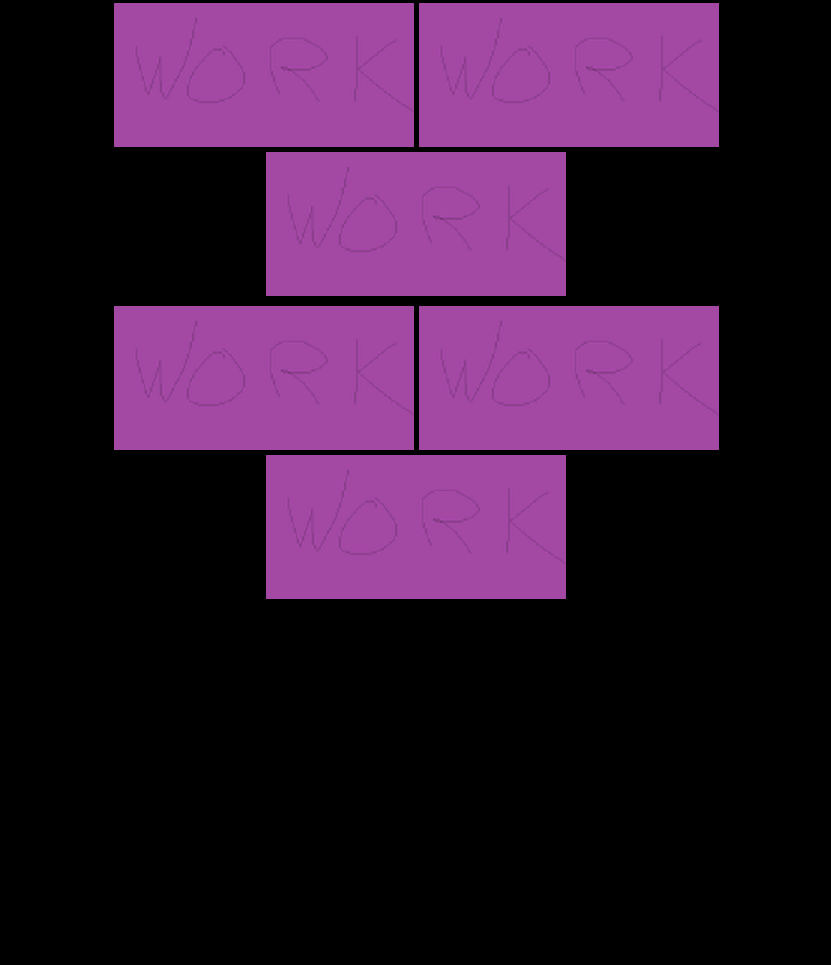
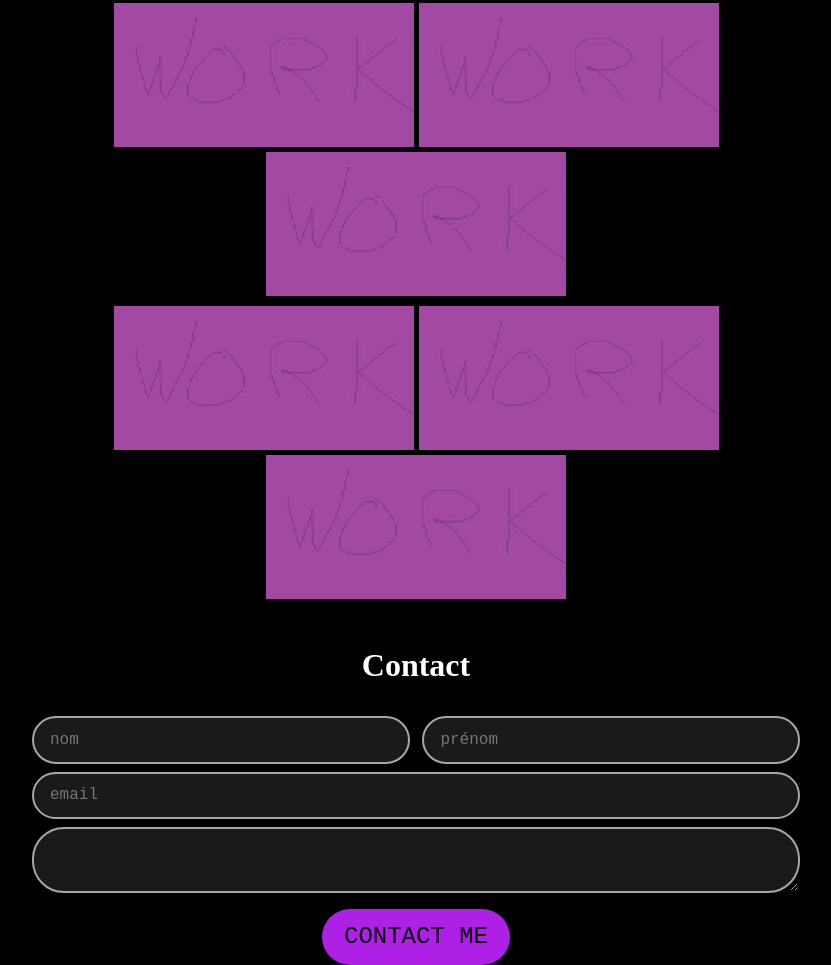
Before and after one commit to Kweeko/Portfolio, a plain HTML site: page index.html in a window 1280 px wide. Shown: the part 414-1379 px from the top of the page, without its empty margins (224-1055 px from the left). Before the commit the page ends 1023 px from the top, so only its background shows below. Drawn offline with Linux system fonts and the light colour scheme.

Commit message:
formulaire

```diff
--- a/css/index.css
+++ b/css/index.css
@@ -148,3 +148,56 @@ h2{
     background-size: 100%;
 
 }
+
+
+
+/* formulaire */
+form{
+    display: flex;
+    flex-direction: column;
+}
+
+form div{
+    display: flex;
+    gap: 0.8rem;
+}
+
+#nom{
+    width: 50%;
+}
+
+#prenom{
+    width: 50%;
+}
+
+form input , #message {
+    border-radius: 2rem;
+    padding: 0.8rem 1rem;
+    font-size: 1rem;
+    font-family: "JetBrains Mono", monospace;
+    color: #ae20e6;
+    background-color: rgb(28, 25, 25);
+    border: 2px solid #a8a6a6;
+    margin-bottom: 0.5rem;
+}
+
+form button{
+    border-radius: 8rem;
+    padding: 0.9rem 1.4rem;
+    font-family: "JetBrains Mono", monospace;
+    font-size: 1.5rem;
+    text-transform: uppercase;
+    text-decoration: none;
+    color: black;
+    background-color: #ae20e6;
+    border: none;
+    width: fit-content;
+    margin-top: 0.5rem;
+    align-self: center;
+    cursor: pointer;
+    transition: all 0.4s ease;
+}
+
+form button:hover{
+    background-color: #c594d8;
+}
--- a/index.html
+++ b/index.html
@@ -73,16 +73,21 @@
 
         </section>
 
-        <!-- <section>
+        <section>
 
-            <form class="login">
-                <input type="text" id="nom" placeholder="nom">
-                <input type="mail" id="mail" placeholder="mail">
-                <input type="text" id="message" placeholder="message">
-                <button  id="button">Envoyer</button>
+            <h2>Contact</h2>
+
+            <form id="contact">
+                <div>
+                  <input type="text" id="nom" name="nom" placeholder="nom" required />
+                  <input  type="text" id="prenom" name="prenom" placeholder="prénom" required />
+                </div>
+                <input type="email" id="email" name="email" placeholder="email" required />
+                <textarea name="message" id="message"></textarea>
+                <button>Contact me</button>
               </form>
 
-        </section> -->
+        </section>
 
 
 
```
